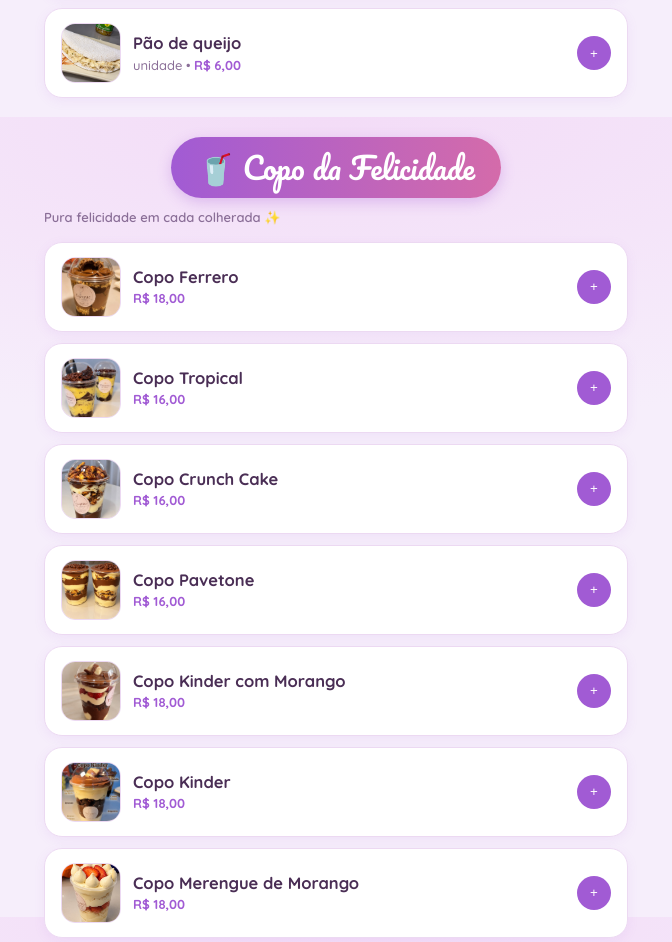
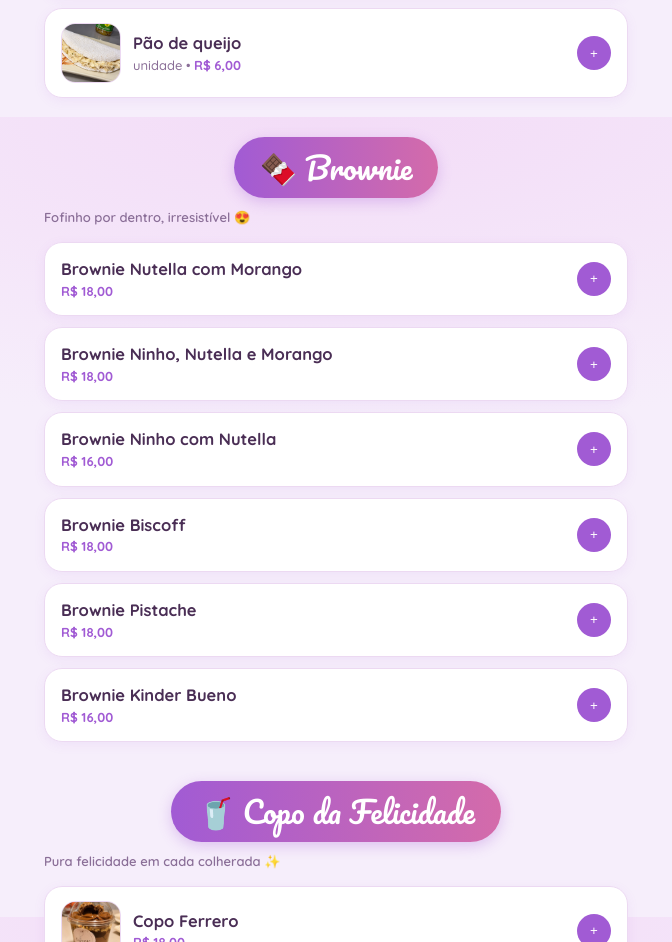
Before and after one commit to sitesprobr/encanto-de-sabores, a plain HTML site: page index.html in a window 1280 px wide. Shown: the part 1483-2425 px from the top of the page, without its empty margins (304-976 px from the left). Drawn offline with Linux system fonts and the light colour scheme.

Commit message:
Adiciona categoria Brownie no layout

```diff
--- a/index.html
+++ b/index.html
@@ -178,6 +178,10 @@
     <p class="cat-nota">Feitos na hora, quentinhos 💛</p>
     <div id="salgados"></div>
 
+    <div class="cat-wrap"><div class="cat">🍫 Brownie</div></div>
+    <p class="cat-nota">Fofinho por dentro, irresistível 😍</p>
+    <div id="brownie"></div>
+
     <div class="cat-wrap"><div class="cat">🥤 Copo da Felicidade</div></div>
     <p class="cat-nota">Pura felicidade em cada colherada ✨</p>
     <div id="copos"></div>
@@ -317,6 +321,7 @@
     render("cuscuz", "cuscuz", data.cuscuz);
     render("coxinha", "coxinha", data.coxinha);
     render("salgados", "salgados", data.salgados);
+    render("brownie", "brownie", data.brownie);
     render("copos", "copos", data.copos);
 
     (function () {
```
